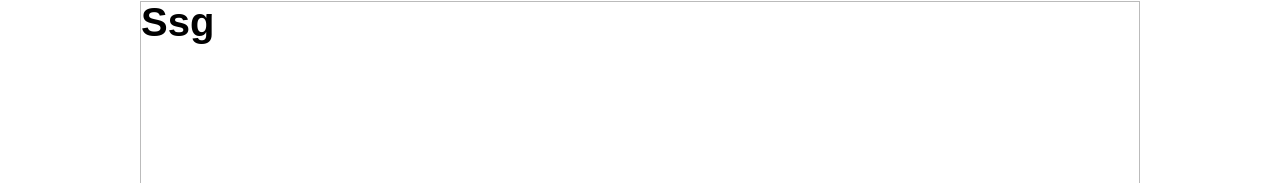
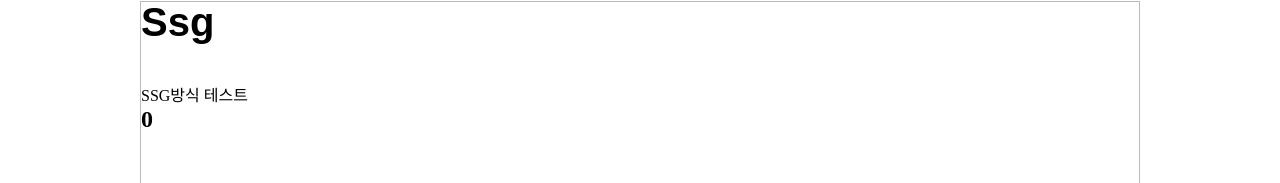
Before and after one commit to jong-jang/next, a Next.js app: page /ssg in a window 1280 px wide. Shown: the part 136-319 px from the top of the page. Built offline with nearby package versions, Linux system fonts and the light colour scheme.

Commit message:
ssg 설정

```diff
--- a/pages/ssg/index.jsx
+++ b/pages/ssg/index.jsx
@@ -1,9 +1,19 @@
-function Ssg() {
+function Ssg({ now }) {
 	return (
 		<>
-			<main></main>
+			<main>
+				<p>SSG방식 테스트</p>
+				<h2>{now}</h2>
+			</main>
 		</>
 	);
 }
 
+export async function getStaticProps() {
+	console.log('ssg');
+	return {
+		props: { now: performance.now() },
+	};
+}
+
 export default Ssg;
```
